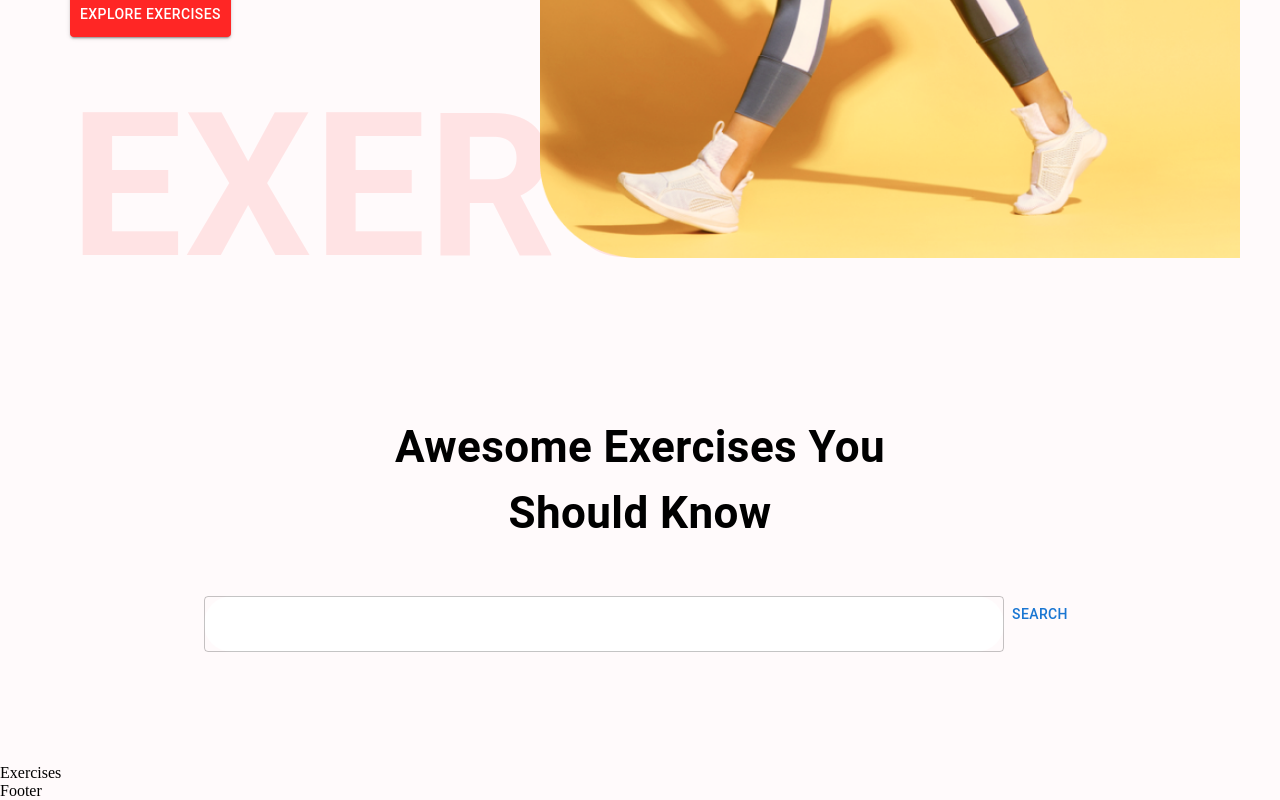
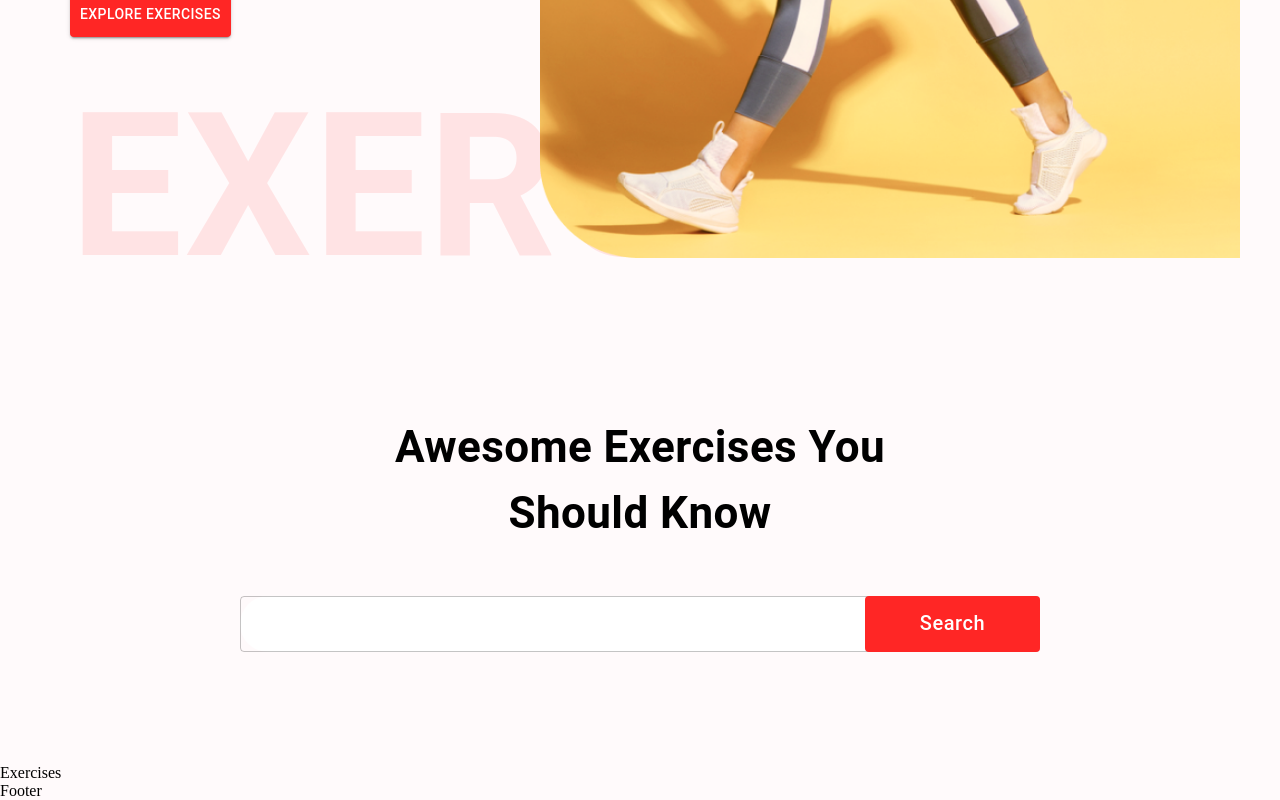
Before and after one commit to barbarosihtiyar/Fitness-App, a React (Create React App) app in the folder fitness-app/: page / in a window 1280 px wide. Shown: the part 608-1408 px from the top of the page. Built offline with nearby package versions, Linux system fonts and the light colour scheme.

Commit message:
button-add-css

```diff
--- a/fitness-app/src/components/SearchExercises.js
+++ b/fitness-app/src/components/SearchExercises.js
@@ -28,7 +28,18 @@
       borderRadius : "40px"
       }}
       />
-        <Button>
+        <Button className="search-btn"
+        sx={{
+          backgroundColor:"#FF2625",
+          color:"#fff",
+          textTransform:"none",
+          width:{lg : "175px" , xs : "80px"},
+          fontSize:{lg : "20px" , xs : "14px"},
+          height : "56px",
+          position : "absolute",
+          right : "0"
+        }}
+        >
         Search
         </Button>
       </Box>
```
